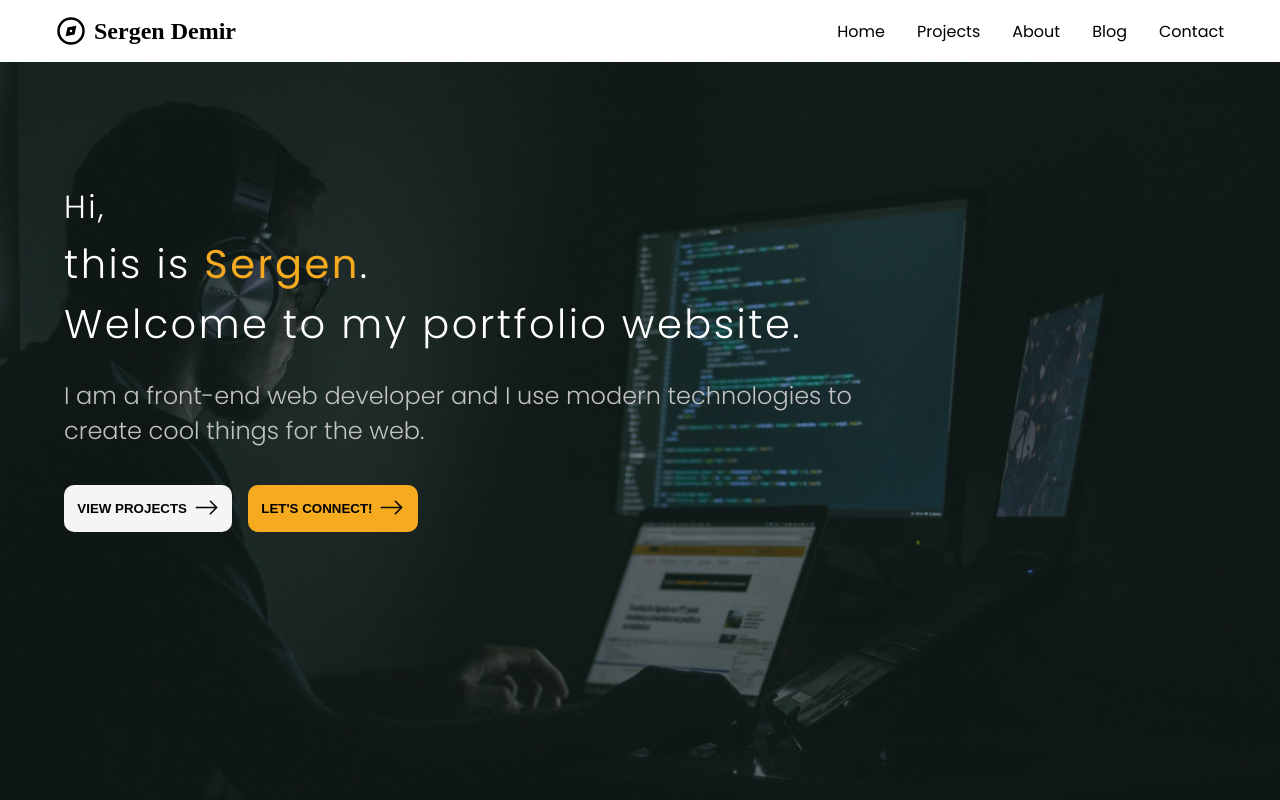
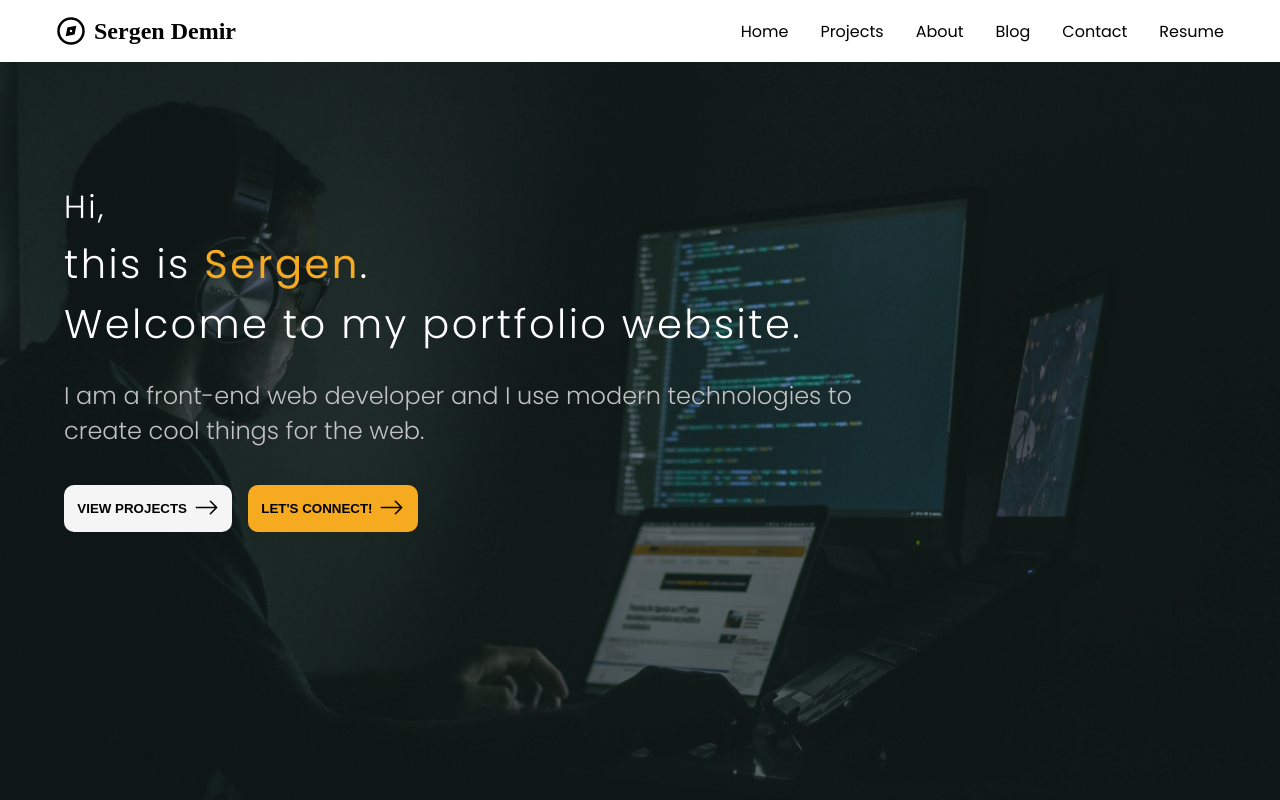
Before and after one commit to demirsergen/Portfolio-website, a React (Create React App) app: page / in a window 1280 px wide. Shown: the top 800 px of the page. Built offline with nearby package versions, Linux system fonts and the light colour scheme; a web font is replaced by a local one.

Commit message:
add resume link to navbar

```diff
--- a/src/components/Header.js
+++ b/src/components/Header.js
@@ -1,6 +1,7 @@
 import { Link } from "react-router-dom";
 import { GrCompass } from "react-icons/gr";
 import "../styles.css";
+import Resume from "./Resume";
 
 const Header = () => {
   const scrollUp = () => {
@@ -35,6 +36,7 @@ const Header = () => {
           <Link to="contact" onClick={scrollUp}>
             Contact
           </Link>
+          <Resume />
         </ul>
       </div>
     </header>
--- /dev/null
+++ b/src/components/Resume.js
@@ -0,0 +1,15 @@
+import React from "react";
+import CV from "../static/CV.pdf";
+import { Link } from "react-router-dom";
+
+const Resume = () => {
+  return (
+    <li to="/resume">
+      <a href={CV} target="_blank">
+        Resume
+      </a>
+    </li>
+  );
+};
+
+export default Resume;
```
Also changed, not shown: 1 other file (tests, documents, lock files or other folders).
